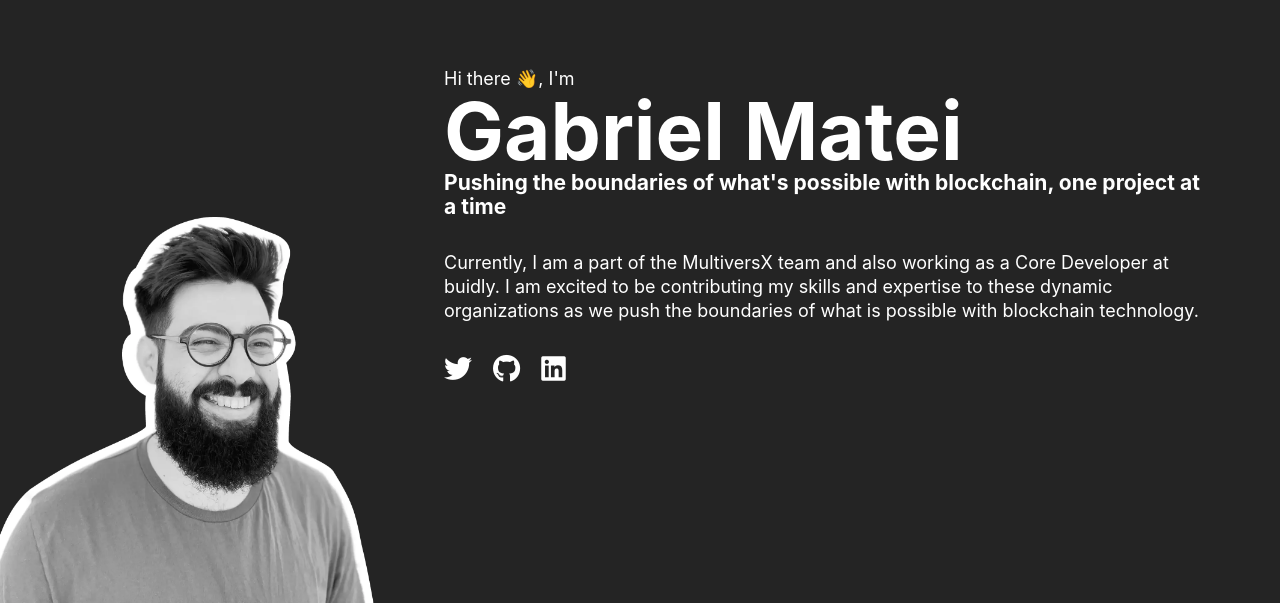
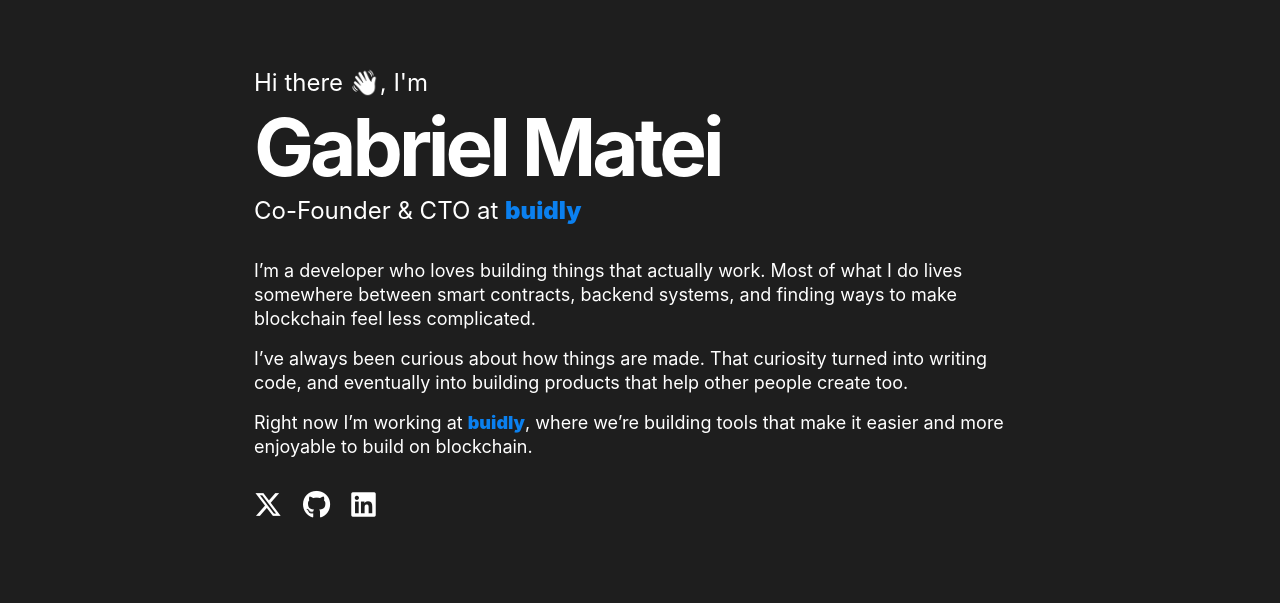
Before and after one commit to gabrielmatei/gabrielmatei.github.io, a website built with Vite: page index.html in a window 1280 px wide. Shown: the part 197-800 px from the top of the page. Built offline with nearby package versions, Linux system fonts and the light colour scheme.

Commit message:
website update

```diff
--- a/index.html
+++ b/index.html
@@ -3,10 +3,14 @@
 
 <head>
   <meta charset="UTF-8" />
-  <link rel="icon" type="image/svg+xml" href="/vite.svg" />
+  <link rel="apple-touch-icon" sizes="180x180" href="/apple-touch-icon.png">
+  <link rel="icon" type="image/png" sizes="32x32" href="/favicon-32x32.png">
+  <link rel="icon" type="image/png" sizes="16x16" href="/favicon-16x16.png">
+  <link rel="manifest" href="/site.webmanifest">
   <meta name="viewport" content="width=device-width, initial-scale=1.0" />
 
-  <title>Gabriel Matei • personal website</title>
+  <title>Gabriel Matei | Co-Founder & CTO at buidly</title>
+  <meta name="description" content="Co-Founder and CTO at buidly. I build tools, smart contracts, and scalable backend systems to make blockchain development simpler and more enjoyable.">
 
   <link rel="stylesheet" href="/src/style.css">
 
@@ -15,28 +19,33 @@
 
 <body>
   <main id="app">
-    <div class="profile">
+    <!-- <div class="profile">
       <span class="profile-picture"></span>
-    </div>
+    </div> -->
 
     <div class="content">
-      <div class="hero mb-2">
-        <p>Hi there 👋, I'm</p>
-        <h1>Gabriel Matei</h1>
-        <h3>Pushing the boundaries of what's possible with blockchain, one project at a time</h3>
+      <div class="hero mb-2 flex flex-col gap-2 text-2xl">
+        <p>Hi there <span class="inline-block filter grayscale brightness-0 invert">👋</span>, I'm</p>
+        <h1 class="text-4xl font-bold tracking-tighter">Gabriel Matei</h1>
+        <h3>Co-Founder & CTO at <a href="https://buidly.com" target="_blank" class="text-[#0b80ef] font-black">buidly</a></h3>
       </div>
 
-      <div class="description mb-2">
-        <p>Currently, I am a part of the MultiversX team and also working as a Core Developer at buidly. I am excited to
-          be contributing my skills and expertise to these dynamic organizations as we push the boundaries of what is
-          possible with blockchain technology.
+      <div class="description mb-2 flex flex-col gap-4">
+        <p>
+          I’m a developer who loves building things that actually work. Most of what I do lives somewhere between smart contracts, backend systems, and finding ways to make blockchain feel less complicated.
+        </p>
+        <p>
+          I’ve always been curious about how things are made. That curiosity turned into writing code, and eventually into building products that help other people create too.
+        </p>
+        <p>
+          Right now I’m working at <a href="https://buidly.com" target="_blank" class="text-[#0b80ef] font-black">buidly</a>, where we’re building tools that make it easier and more enjoyable to build on blockchain.
         </p>
       </div>
 
       <div class="social">
-        <a href="https://twitter.com/gabrielvmatei" target="_blank"><i class="fa-brands fa-twitter"></i></a>
-        <a href="https://github.com/gabrielmatei" target="_blank"><i class="fa-brands fa-github"></i></a>
-        <a href="https://www.linkedin.com/in/mateigabriel/" target="_blank"><i class="fa-brands fa-linkedin"></i></a>
+        <a href="https://twitter.com/gabrielvmatei" target="_blank"><i class="fa-brands fa-x-twitter hover:text-[#0b80ef]"></i></a>
+        <a href="https://github.com/gabrielmatei" target="_blank"><i class="fa-brands fa-github hover:text-[#0b80ef]"></i></a>
+        <a href="https://www.linkedin.com/in/mateigabriel/" target="_blank"><i class="fa-brands fa-linkedin hover:text-[#0b80ef]"></i></a>
       </div>
     </div>
   </main>
--- a/package.json
+++ b/package.json
@@ -10,6 +10,10 @@
   },
   "devDependencies": {
     "typescript": "^4.9.3",
-    "vite": "^4.0.0"
+    "vite": "^5.2.0"
+  },
+  "dependencies": {
+    "@tailwindcss/vite": "^4.1.14",
+    "tailwindcss": "^4.1.14"
   }
 }
--- a/src/style.css
+++ b/src/style.css
@@ -1,3 +1,5 @@
+@import "tailwindcss";
+
 :root {
   font-family: Inter, Avenir, Helvetica, Arial, sans-serif;
   font-size: 16px;
@@ -19,7 +21,7 @@
   font-size: 18px;
   margin: 0;
   color: #ffffff;
-  background-color: #242424;
+  background-color: #1e1e1e;
 }
 
 h1 {
@@ -65,7 +67,7 @@
   height: 100%;
   width: 100%;
   position: fixes;
-  background-image: url('/profile.webp');
+  background-image: url('/profile.png');
   background-repeat: no-repeat;
   background-size: contain;
   background-position: bottom left;
--- /dev/null
+++ b/vite.config.ts
@@ -0,0 +1,8 @@
+import { defineConfig } from 'vite'
+import tailwindcss from '@tailwindcss/vite'
+
+export default defineConfig({
+  plugins: [
+    tailwindcss(),
+  ],
+})
```
Also changed, not shown: tsconfig.json (+7 -2 lines), public/android-chrome-192x192.png (added), public/android-chrome-512x512.png (added), public/apple-touch-icon.png (added), public/favicon-16x16.png (added), public/favicon-32x32.png (added), public/favicon.ico (added), public/profile.png (added), public/site.webmanifest (added), 1 other file.
